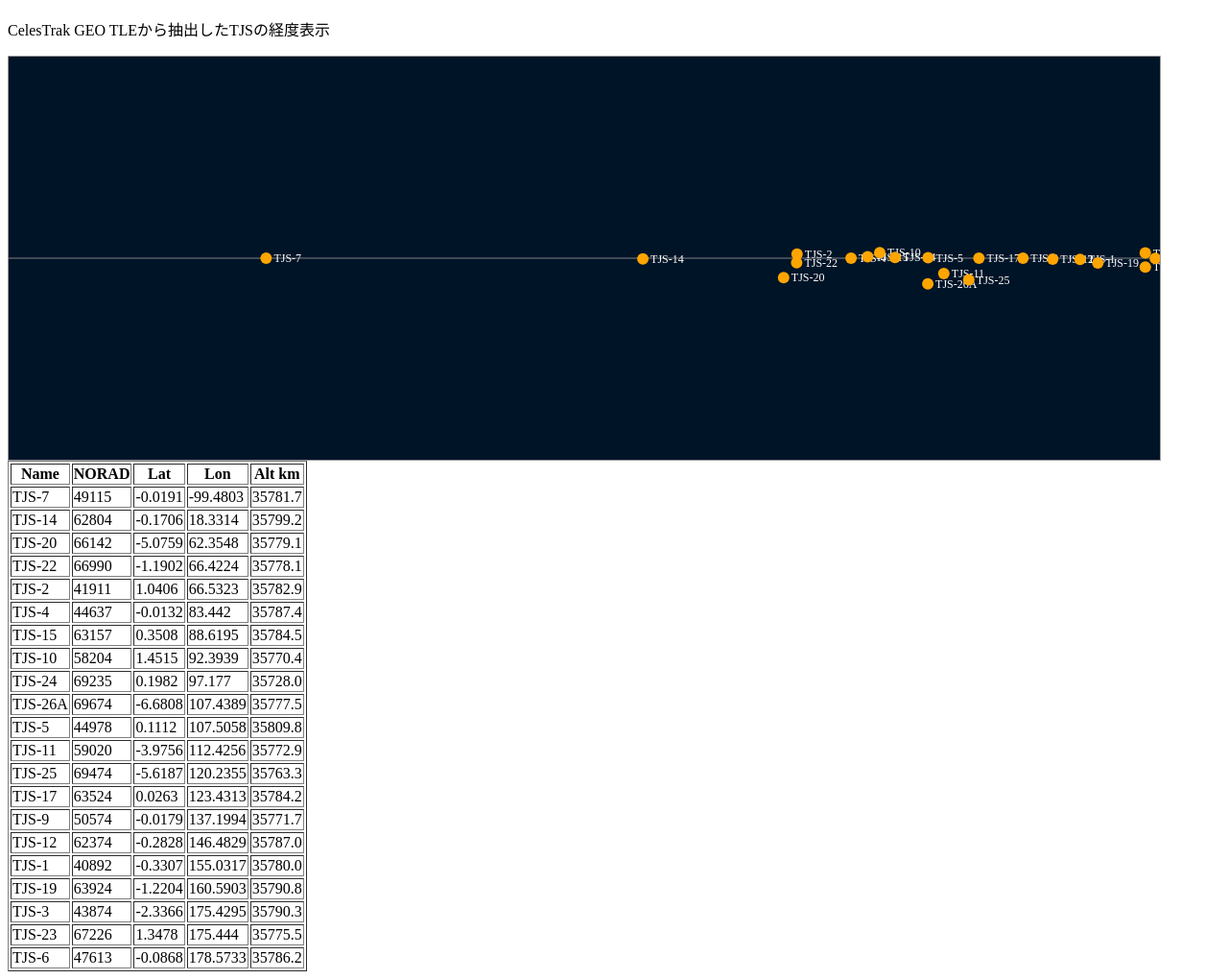
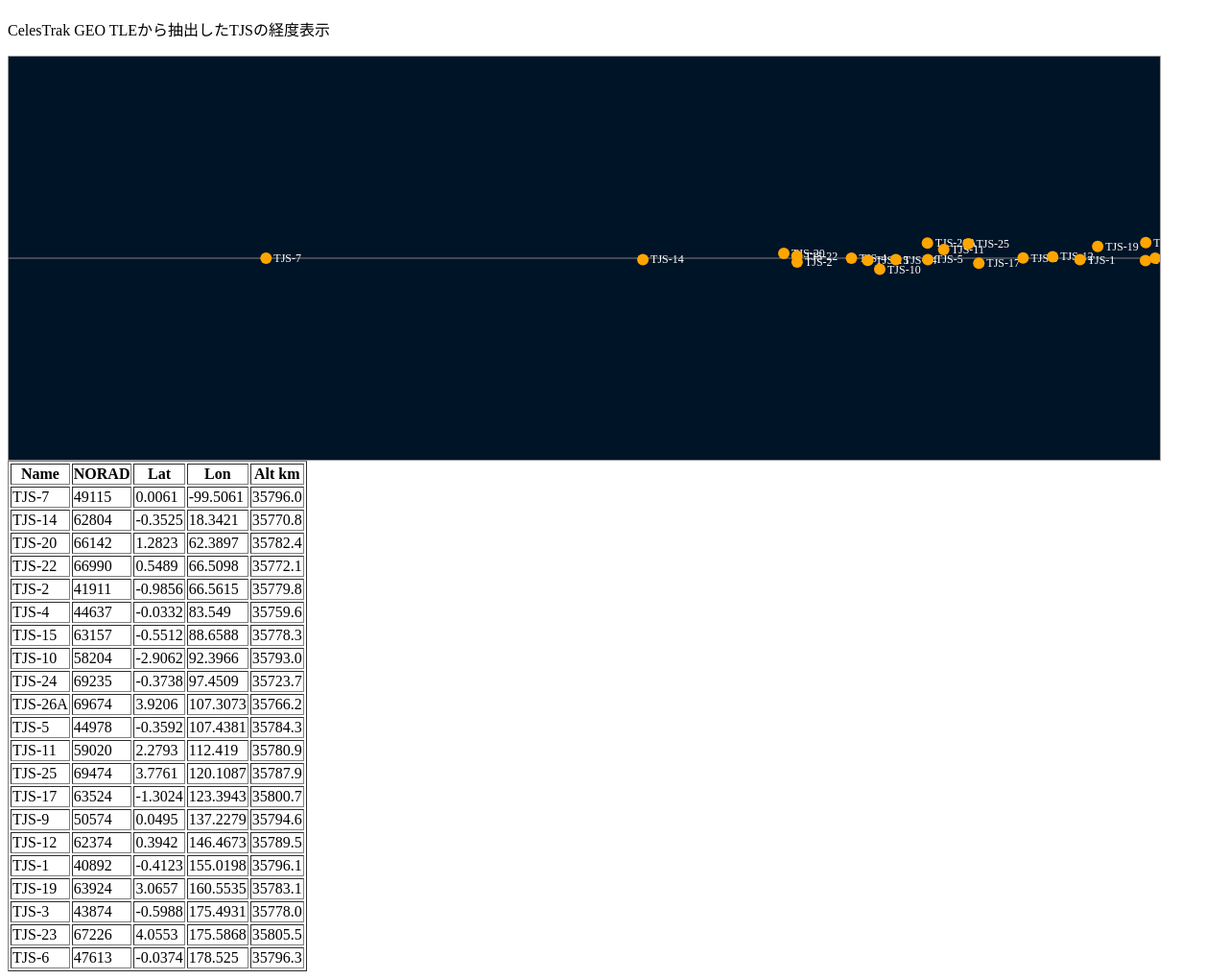
Before and after one commit to butagorilla1182/tjs_geo_control, a plain HTML site: page tjs_geo.html in a window 1280 px wide. Shown: the part 48-1068 px from the top of the page at 96% size. Drawn offline with Linux system fonts and the light colour scheme.

Commit message:
Update TJS GEO data

```diff
--- a/tjs_geo.html
+++ b/tjs_geo.html
@@ -3,48 +3,48 @@
 <p>CelesTrak GEO TLEから抽出したTJSの経度表示</p>
 <svg width="1200" height="420" style="background:#001428;border:1px solid #999">
 <line x1="0" y1="210" x2="1200" y2="210" stroke="gray"/>
-<circle cx="268.4" cy="210.1" r="6" fill="orange"><title>TJS-7 lon -99.4803</title></circle><text x="276.4" y="214.1" fill="white" font-size="12">TJS-7</text>
-<circle cx="661.1" cy="210.7" r="6" fill="orange"><title>TJS-14 lon 18.3314</title></circle><text x="669.1" y="214.7" fill="white" font-size="12">TJS-14</text>
-<circle cx="807.8" cy="230.3" r="6" fill="orange"><title>TJS-20 lon 62.3548</title></circle><text x="815.8" y="234.3" fill="white" font-size="12">TJS-20</text>
-<circle cx="821.4" cy="214.8" r="6" fill="orange"><title>TJS-22 lon 66.4224</title></circle><text x="829.4" y="218.8" fill="white" font-size="12">TJS-22</text>
-<circle cx="821.8" cy="205.8" r="6" fill="orange"><title>TJS-2 lon 66.5323</title></circle><text x="829.8" y="209.8" fill="white" font-size="12">TJS-2</text>
-<circle cx="878.1" cy="210.1" r="6" fill="orange"><title>TJS-4 lon 83.442</title></circle><text x="886.1" y="214.1" fill="white" font-size="12">TJS-4</text>
-<circle cx="895.4" cy="208.6" r="6" fill="orange"><title>TJS-15 lon 88.6195</title></circle><text x="903.4" y="212.6" fill="white" font-size="12">TJS-15</text>
-<circle cx="908.0" cy="204.2" r="6" fill="orange"><title>TJS-10 lon 92.3939</title></circle><text x="916.0" y="208.2" fill="white" font-size="12">TJS-10</text>
-<circle cx="923.9" cy="209.2" r="6" fill="orange"><title>TJS-24 lon 97.177</title></circle><text x="931.9" y="213.2" fill="white" font-size="12">TJS-24</text>
-<circle cx="958.1" cy="236.7" r="6" fill="orange"><title>TJS-26A lon 107.4389</title></circle><text x="966.1" y="240.7" fill="white" font-size="12">TJS-26A</text>
-<circle cx="958.4" cy="209.6" r="6" fill="orange"><title>TJS-5 lon 107.5058</title></circle><text x="966.4" y="213.6" fill="white" font-size="12">TJS-5</text>
-<circle cx="974.8" cy="225.9" r="6" fill="orange"><title>TJS-11 lon 112.4256</title></circle><text x="982.8" y="229.9" fill="white" font-size="12">TJS-11</text>
-<circle cx="1000.8" cy="232.5" r="6" fill="orange"><title>TJS-25 lon 120.2355</title></circle><text x="1008.8" y="236.5" fill="white" font-size="12">TJS-25</text>
-<circle cx="1011.4" cy="209.9" r="6" fill="orange"><title>TJS-17 lon 123.4313</title></circle><text x="1019.4" y="213.9" fill="white" font-size="12">TJS-17</text>
-<circle cx="1057.3" cy="210.1" r="6" fill="orange"><title>TJS-9 lon 137.1994</title></circle><text x="1065.3" y="214.1" fill="white" font-size="12">TJS-9</text>
-<circle cx="1088.3" cy="211.1" r="6" fill="orange"><title>TJS-12 lon 146.4829</title></circle><text x="1096.3" y="215.1" fill="white" font-size="12">TJS-12</text>
-<circle cx="1116.8" cy="211.3" r="6" fill="orange"><title>TJS-1 lon 155.0317</title></circle><text x="1124.8" y="215.3" fill="white" font-size="12">TJS-1</text>
-<circle cx="1135.3" cy="214.9" r="6" fill="orange"><title>TJS-19 lon 160.5903</title></circle><text x="1143.3" y="218.9" fill="white" font-size="12">TJS-19</text>
-<circle cx="1184.8" cy="219.3" r="6" fill="orange"><title>TJS-3 lon 175.4295</title></circle><text x="1192.8" y="223.3" fill="white" font-size="12">TJS-3</text>
-<circle cx="1184.8" cy="204.6" r="6" fill="orange"><title>TJS-23 lon 175.444</title></circle><text x="1192.8" y="208.6" fill="white" font-size="12">TJS-23</text>
-<circle cx="1195.2" cy="210.3" r="6" fill="orange"><title>TJS-6 lon 178.5733</title></circle><text x="1203.2" y="214.3" fill="white" font-size="12">TJS-6</text>
+<circle cx="268.3" cy="210.0" r="6" fill="orange"><title>TJS-7 lon -99.5061</title></circle><text x="276.3" y="214.0" fill="white" font-size="12">TJS-7</text>
+<circle cx="661.1" cy="211.4" r="6" fill="orange"><title>TJS-14 lon 18.3421</title></circle><text x="669.1" y="215.4" fill="white" font-size="12">TJS-14</text>
+<circle cx="808.0" cy="204.9" r="6" fill="orange"><title>TJS-20 lon 62.3897</title></circle><text x="816.0" y="208.9" fill="white" font-size="12">TJS-20</text>
+<circle cx="821.7" cy="207.8" r="6" fill="orange"><title>TJS-22 lon 66.5098</title></circle><text x="829.7" y="211.8" fill="white" font-size="12">TJS-22</text>
+<circle cx="821.9" cy="213.9" r="6" fill="orange"><title>TJS-2 lon 66.5615</title></circle><text x="829.9" y="217.9" fill="white" font-size="12">TJS-2</text>
+<circle cx="878.5" cy="210.1" r="6" fill="orange"><title>TJS-4 lon 83.549</title></circle><text x="886.5" y="214.1" fill="white" font-size="12">TJS-4</text>
+<circle cx="895.5" cy="212.2" r="6" fill="orange"><title>TJS-15 lon 88.6588</title></circle><text x="903.5" y="216.2" fill="white" font-size="12">TJS-15</text>
+<circle cx="908.0" cy="221.6" r="6" fill="orange"><title>TJS-10 lon 92.3966</title></circle><text x="916.0" y="225.6" fill="white" font-size="12">TJS-10</text>
+<circle cx="924.8" cy="211.5" r="6" fill="orange"><title>TJS-24 lon 97.4509</title></circle><text x="932.8" y="215.5" fill="white" font-size="12">TJS-24</text>
+<circle cx="957.7" cy="194.3" r="6" fill="orange"><title>TJS-26A lon 107.3073</title></circle><text x="965.7" y="198.3" fill="white" font-size="12">TJS-26A</text>
+<circle cx="958.1" cy="211.4" r="6" fill="orange"><title>TJS-5 lon 107.4381</title></circle><text x="966.1" y="215.4" fill="white" font-size="12">TJS-5</text>
+<circle cx="974.7" cy="200.9" r="6" fill="orange"><title>TJS-11 lon 112.419</title></circle><text x="982.7" y="204.9" fill="white" font-size="12">TJS-11</text>
+<circle cx="1000.4" cy="194.9" r="6" fill="orange"><title>TJS-25 lon 120.1087</title></circle><text x="1008.4" y="198.9" fill="white" font-size="12">TJS-25</text>
+<circle cx="1011.3" cy="215.2" r="6" fill="orange"><title>TJS-17 lon 123.3943</title></circle><text x="1019.3" y="219.2" fill="white" font-size="12">TJS-17</text>
+<circle cx="1057.4" cy="209.8" r="6" fill="orange"><title>TJS-9 lon 137.2279</title></circle><text x="1065.4" y="213.8" fill="white" font-size="12">TJS-9</text>
+<circle cx="1088.2" cy="208.4" r="6" fill="orange"><title>TJS-12 lon 146.4673</title></circle><text x="1096.2" y="212.4" fill="white" font-size="12">TJS-12</text>
+<circle cx="1116.7" cy="211.6" r="6" fill="orange"><title>TJS-1 lon 155.0198</title></circle><text x="1124.7" y="215.6" fill="white" font-size="12">TJS-1</text>
+<circle cx="1135.2" cy="197.7" r="6" fill="orange"><title>TJS-19 lon 160.5535</title></circle><text x="1143.2" y="201.7" fill="white" font-size="12">TJS-19</text>
+<circle cx="1185.0" cy="212.4" r="6" fill="orange"><title>TJS-3 lon 175.4931</title></circle><text x="1193.0" y="216.4" fill="white" font-size="12">TJS-3</text>
+<circle cx="1185.3" cy="193.8" r="6" fill="orange"><title>TJS-23 lon 175.5868</title></circle><text x="1193.3" y="197.8" fill="white" font-size="12">TJS-23</text>
+<circle cx="1195.1" cy="210.1" r="6" fill="orange"><title>TJS-6 lon 178.525</title></circle><text x="1203.1" y="214.1" fill="white" font-size="12">TJS-6</text>
 </svg>
 <table border="1"><tr><th>Name</th><th>NORAD</th><th>Lat</th><th>Lon</th><th>Alt km</th></tr>
-<tr><td>TJS-7</td><td>49115</td><td>-0.0191</td><td>-99.4803</td><td>35781.7</td></tr>
-<tr><td>TJS-14</td><td>62804</td><td>-0.1706</td><td>18.3314</td><td>35799.2</td></tr>
-<tr><td>TJS-20</td><td>66142</td><td>-5.0759</td><td>62.3548</td><td>35779.1</td></tr>
-<tr><td>TJS-22</td><td>66990</td><td>-1.1902</td><td>66.4224</td><td>35778.1</td></tr>
-<tr><td>TJS-2</td><td>41911</td><td>1.0406</td><td>66.5323</td><td>35782.9</td></tr>
-<tr><td>TJS-4</td><td>44637</td><td>-0.0132</td><td>83.442</td><td>35787.4</td></tr>
-<tr><td>TJS-15</td><td>63157</td><td>0.3508</td><td>88.6195</td><td>35784.5</td></tr>
-<tr><td>TJS-10</td><td>58204</td><td>1.4515</td><td>92.3939</td><td>35770.4</td></tr>
-<tr><td>TJS-24</td><td>69235</td><td>0.1982</td><td>97.177</td><td>35728.0</td></tr>
-<tr><td>TJS-26A</td><td>69674</td><td>-6.6808</td><td>107.4389</td><td>35777.5</td></tr>
-<tr><td>TJS-5</td><td>44978</td><td>0.1112</td><td>107.5058</td><td>35809.8</td></tr>
-<tr><td>TJS-11</td><td>59020</td><td>-3.9756</td><td>112.4256</td><td>35772.9</td></tr>
-<tr><td>TJS-25</td><td>69474</td><td>-5.6187</td><td>120.2355</td><td>35763.3</td></tr>
-<tr><td>TJS-17</td><td>63524</td><td>0.0263</td><td>123.4313</td><td>35784.2</td></tr>
-<tr><td>TJS-9</td><td>50574</td><td>-0.0179</td><td>137.1994</td><td>35771.7</td></tr>
-<tr><td>TJS-12</td><td>62374</td><td>-0.2828</td><td>146.4829</td><td>35787.0</td></tr>
-<tr><td>TJS-1</td><td>40892</td><td>-0.3307</td><td>155.0317</td><td>35780.0</td></tr>
-<tr><td>TJS-19</td><td>63924</td><td>-1.2204</td><td>160.5903</td><td>35790.8</td></tr>
-<tr><td>TJS-3</td><td>43874</td><td>-2.3366</td><td>175.4295</td><td>35790.3</td></tr>
-<tr><td>TJS-23</td><td>67226</td><td>1.3478</td><td>175.444</td><td>35775.5</td></tr>
-<tr><td>TJS-6</td><td>47613</td><td>-0.0868</td><td>178.5733</td><td>35786.2</td></tr>
+<tr><td>TJS-7</td><td>49115</td><td>0.0061</td><td>-99.5061</td><td>35796.0</td></tr>
+<tr><td>TJS-14</td><td>62804</td><td>-0.3525</td><td>18.3421</td><td>35770.8</td></tr>
+<tr><td>TJS-20</td><td>66142</td><td>1.2823</td><td>62.3897</td><td>35782.4</td></tr>
+<tr><td>TJS-22</td><td>66990</td><td>0.5489</td><td>66.5098</td><td>35772.1</td></tr>
+<tr><td>TJS-2</td><td>41911</td><td>-0.9856</td><td>66.5615</td><td>35779.8</td></tr>
+<tr><td>TJS-4</td><td>44637</td><td>-0.0332</td><td>83.549</td><td>35759.6</td></tr>
+<tr><td>TJS-15</td><td>63157</td><td>-0.5512</td><td>88.6588</td><td>35778.3</td></tr>
+<tr><td>TJS-10</td><td>58204</td><td>-2.9062</td><td>92.3966</td><td>35793.0</td></tr>
+<tr><td>TJS-24</td><td>69235</td><td>-0.3738</td><td>97.4509</td><td>35723.7</td></tr>
+<tr><td>TJS-26A</td><td>69674</td><td>3.9206</td><td>107.3073</td><td>35766.2</td></tr>
+<tr><td>TJS-5</td><td>44978</td><td>-0.3592</td><td>107.4381</td><td>35784.3</td></tr>
+<tr><td>TJS-11</td><td>59020</td><td>2.2793</td><td>112.419</td><td>35780.9</td></tr>
+<tr><td>TJS-25</td><td>69474</td><td>3.7761</td><td>120.1087</td><td>35787.9</td></tr>
+<tr><td>TJS-17</td><td>63524</td><td>-1.3024</td><td>123.3943</td><td>35800.7</td></tr>
+<tr><td>TJS-9</td><td>50574</td><td>0.0495</td><td>137.2279</td><td>35794.6</td></tr>
+<tr><td>TJS-12</td><td>62374</td><td>0.3942</td><td>146.4673</td><td>35789.5</td></tr>
+<tr><td>TJS-1</td><td>40892</td><td>-0.4123</td><td>155.0198</td><td>35796.1</td></tr>
+<tr><td>TJS-19</td><td>63924</td><td>3.0657</td><td>160.5535</td><td>35783.1</td></tr>
+<tr><td>TJS-3</td><td>43874</td><td>-0.5988</td><td>175.4931</td><td>35778.0</td></tr>
+<tr><td>TJS-23</td><td>67226</td><td>4.0553</td><td>175.5868</td><td>35805.5</td></tr>
+<tr><td>TJS-6</td><td>47613</td><td>-0.0374</td><td>178.525</td><td>35796.3</td></tr>
 </table></body></html>
```
Also changed, not shown: tjs_geo.csv (+21 -21 lines), tjs_map.html (+1 -1 lines), last_updated.txt, 3 other files.
